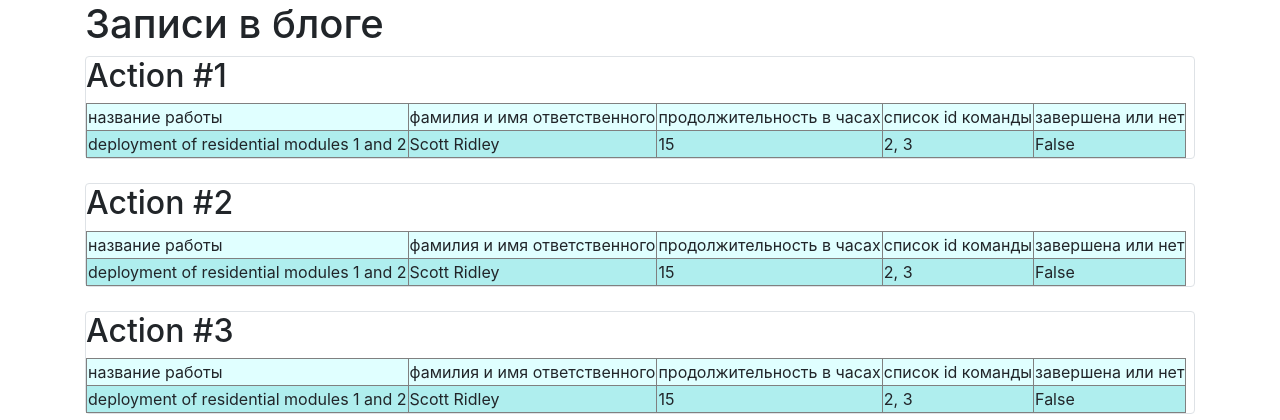
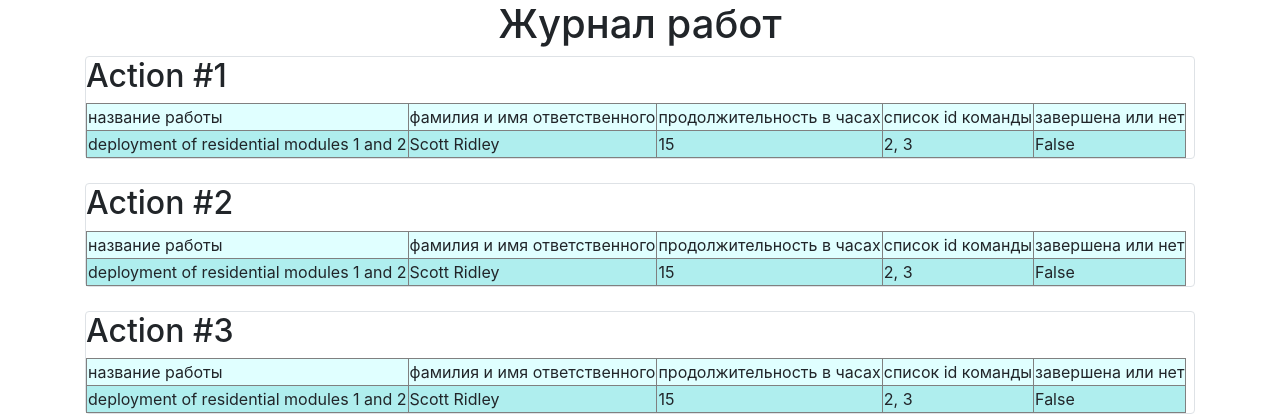
Before and after one commit to Demitry0-0/work_server, a Flask app: page / in a window 1280 px wide. Shown: the part 56-476 px from the top of the page. Run offline with Flask 2, Linux system fonts and the light colour scheme; data comes from the database, SQL or seed files in the repository; some libraries are stand-ins or nearby versions.

Commit message:
Update index.html

```diff
--- a/templates/index.html
+++ b/templates/index.html
@@ -1,7 +1,7 @@
 {% extends "base.html" %}
 
 {% block content %}
-<h1>Записи в блоге</h1>
+<center><h1>Журнал работ</h1></center>
 {% for item in jobs%}
 <div class="col-md6 border rounded">
     <h2>Action #{{item.id}}</h2>
```
